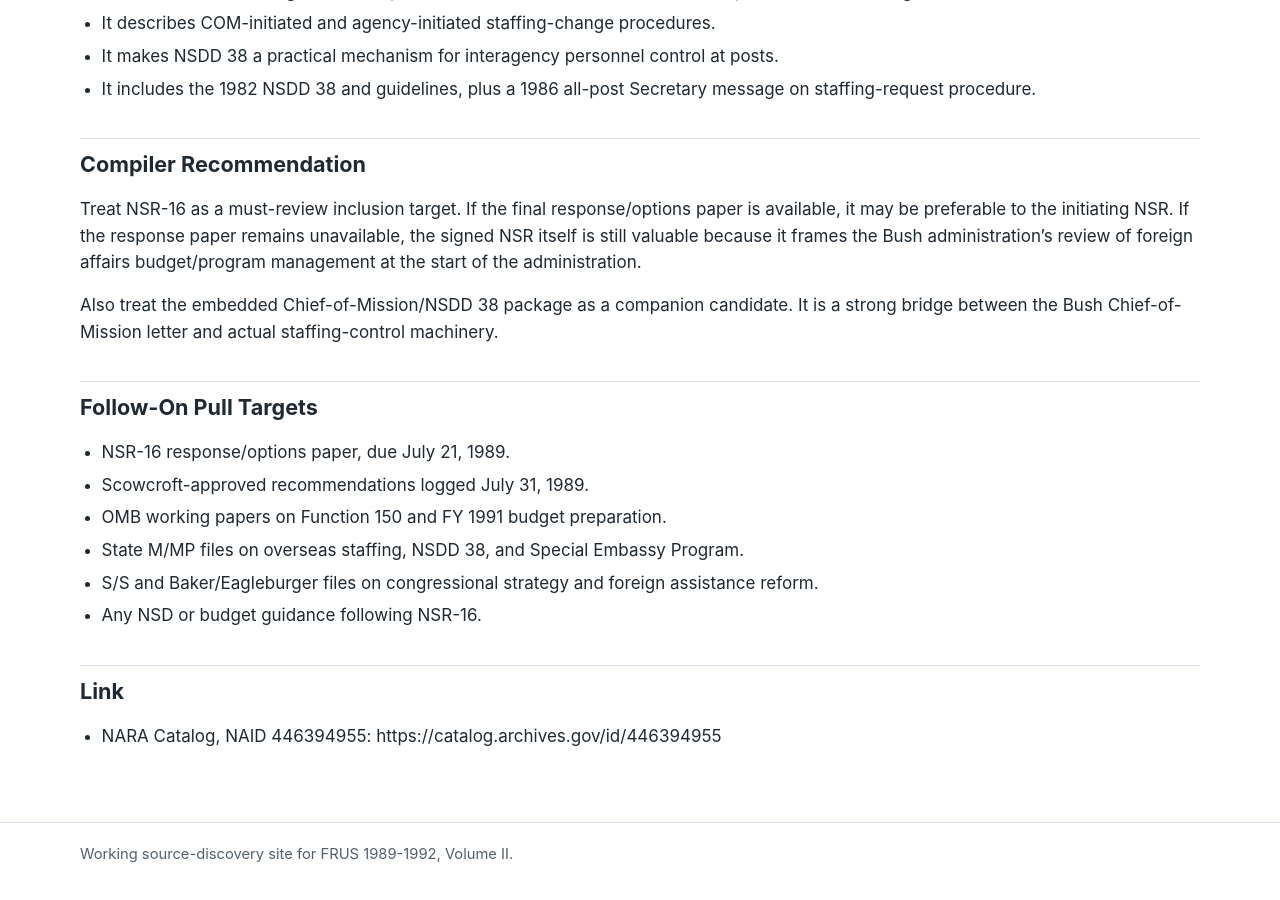
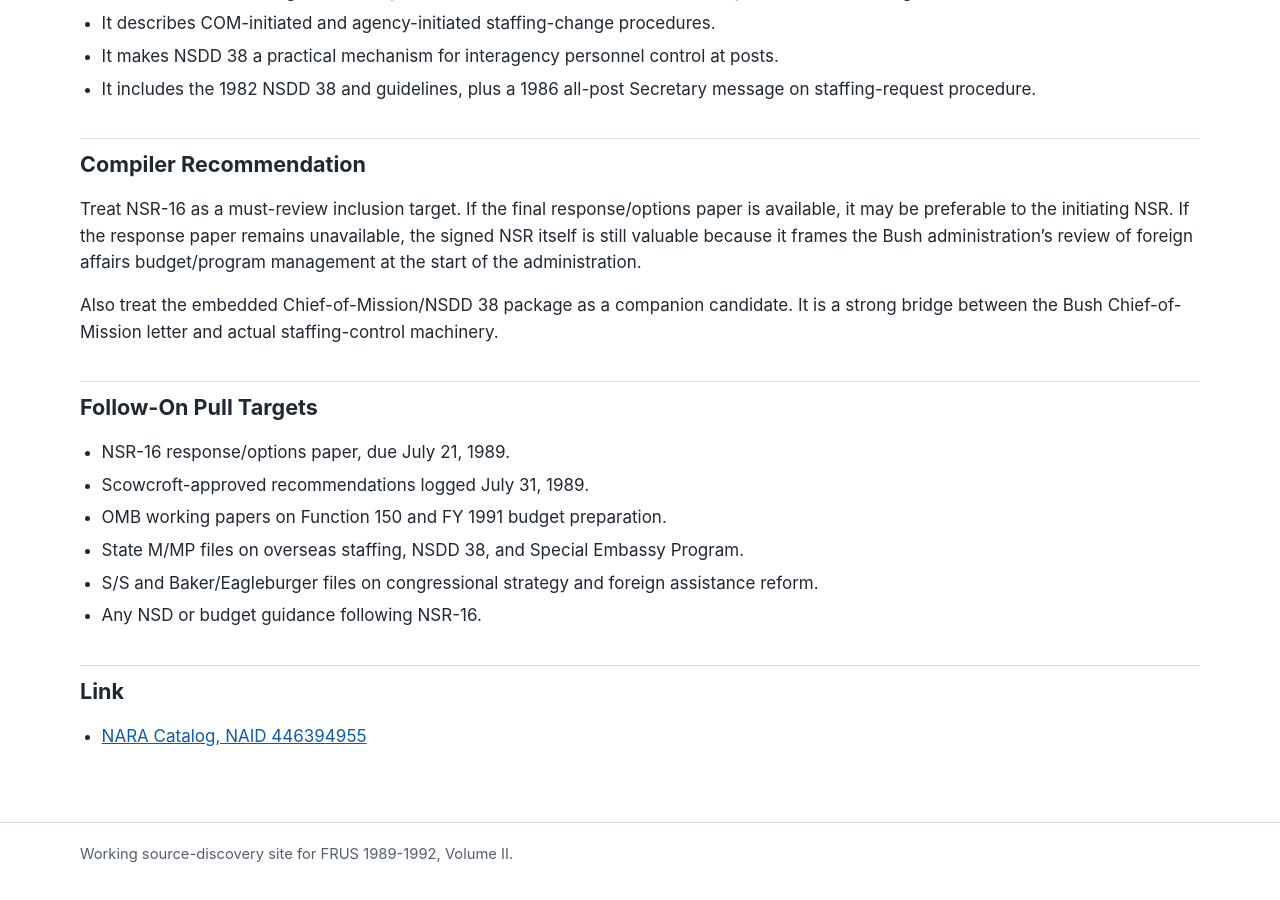
Before and after one commit to therealjameswilson/org-man-89-92, a Jekyll site: the page built from reports/nsr-16-budget-review.md, in a window 1280 px wide and 900 px high, scrolled down 2172 px. Built offline with Jekyll 4.4.1, drawn with Linux system fonts in a browser that asks for light colours; our own code applies the rules of GitHub Pages for plain Markdown files.

Commit message:
Embed remaining public source links

```diff
--- a/reports/nsr-16-budget-review.md
+++ b/reports/nsr-16-budget-review.md
@@ -117,4 +117,4 @@ actual staffing-control machinery.
 
 ## Link
 
-- NARA Catalog, NAID 446394955: https://catalog.archives.gov/id/446394955
+- [NARA Catalog, NAID 446394955](https://catalog.archives.gov/id/446394955)
```
